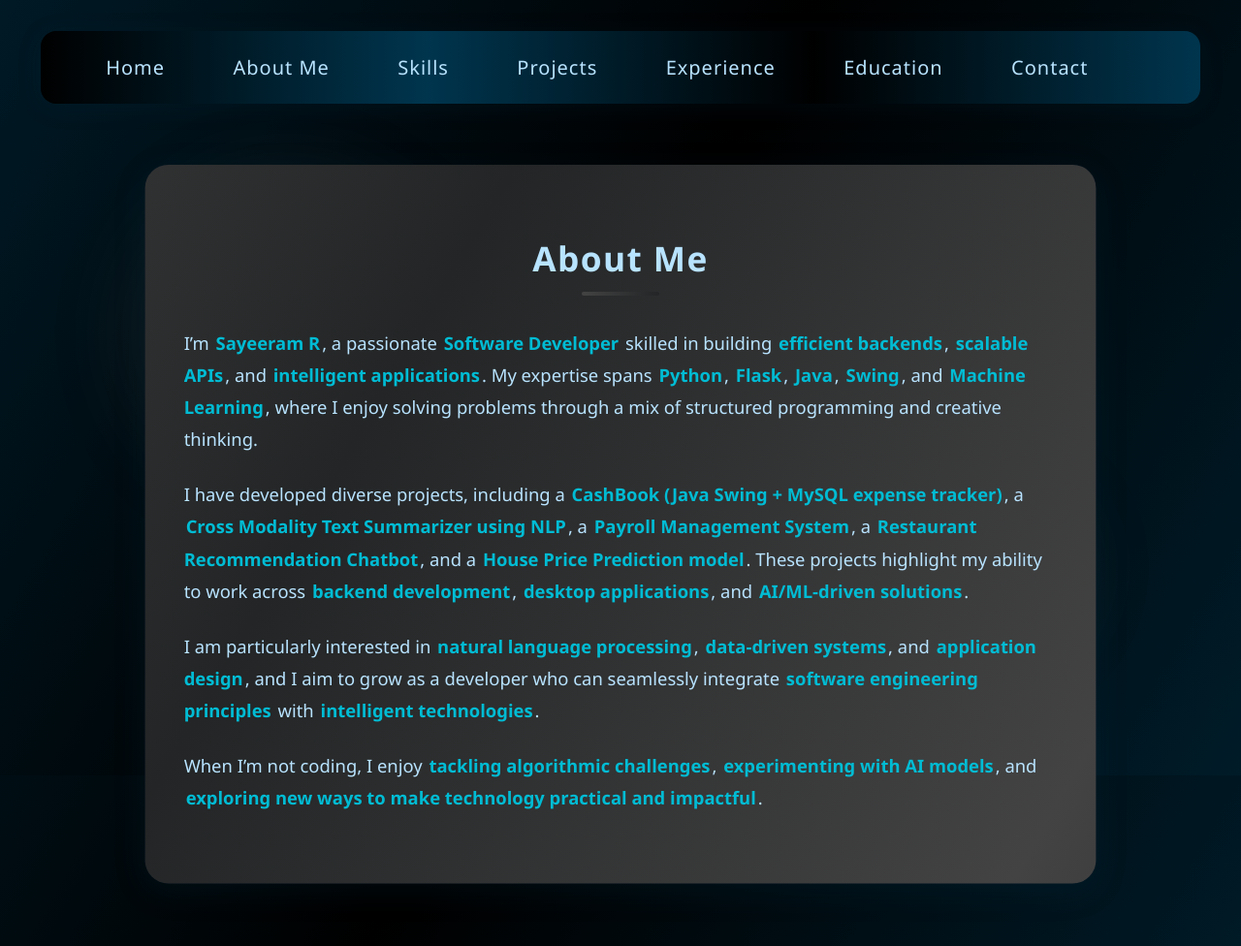
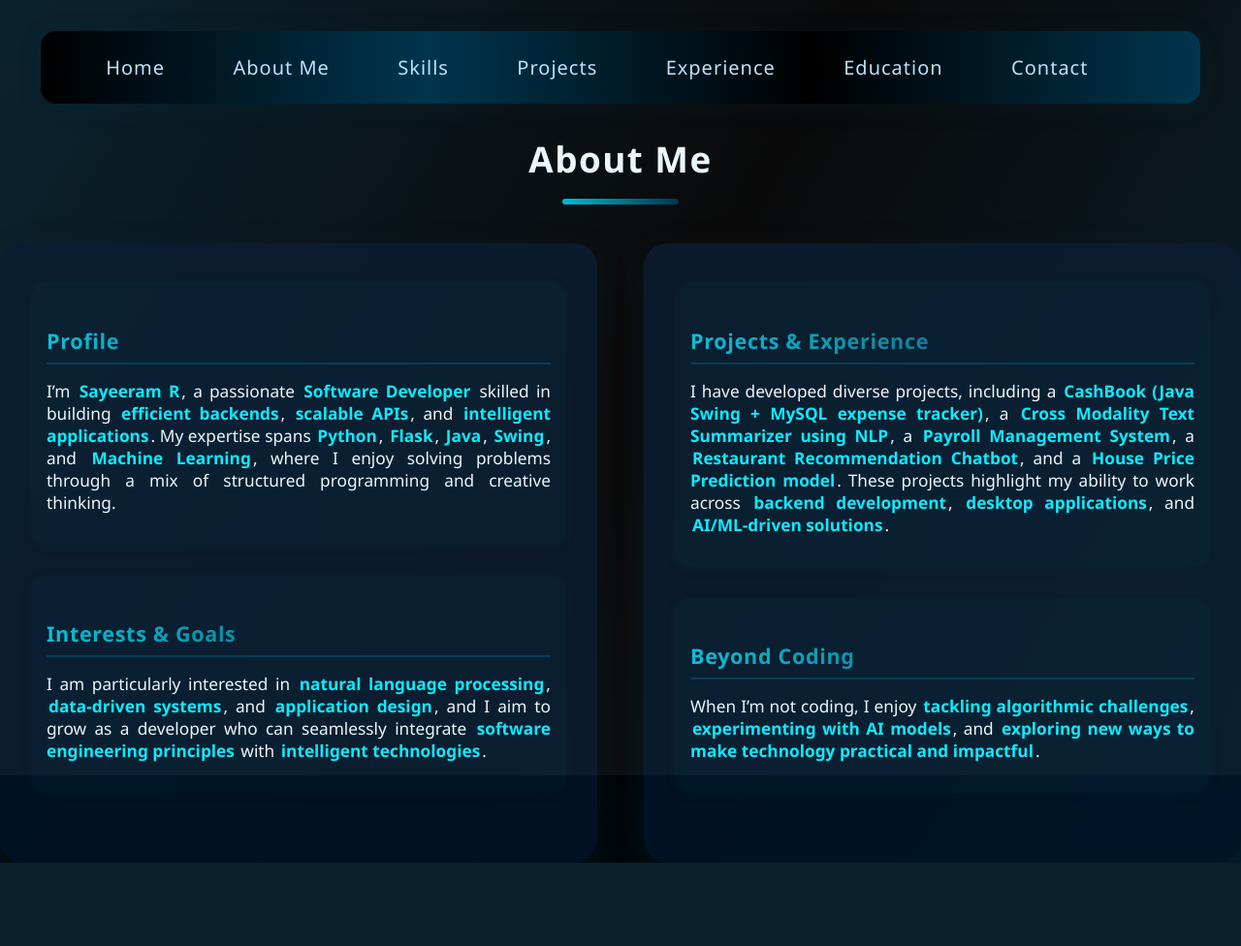
Before and after one commit to Sayeeram05/Portfolio, a Python web app: template website/templates/aboutMe.html in a window 1280 px wide. Shown: the whole page at 97% size. After the commit the page ends 890 px from the top, so only its background shows below. Run offline with Jinja, Linux system fonts and the light colour scheme; the template is opened without the code that fills it, so the values that code supplies are empty.

Commit message:
About Me : Frontend Completed

```diff
--- a/website/static/aboutMe.css
+++ b/website/static/aboutMe.css
@@ -1,190 +1,146 @@
 body {
+  font-family: 'Segoe UI', 'Roboto', Arial, sans-serif;
   background: linear-gradient(120deg, #000000, #00354e, #000000, #00354e);
   background-size: 300% 300%;
   animation: gradientMove 18s ease-in-out infinite;
-  color: #b8e3ff;
-  font-family: 'Segoe UI', 'Roboto', Arial, sans-serif;
+  color: #eaf6fb;
+  margin: 0;
+  padding: 0;
 }
 
-.about-animate-bg {
-  position: fixed;
-  top: 0; left: 0; width: 100vw; height: 100vh;
-  z-index: 0;
-  pointer-events: none;
-  background: linear-gradient(120deg, #000000, #00354e, #000000, #00354e);
-  background-size: 300% 300%;
-  animation: gradientMove 18s ease-in-out infinite;
-  overflow: hidden;
-}
-
-.about-animate-bg::before, .about-animate-bg::after {
-  content: '';
-  position: absolute;
-  border-radius: 50%;
-  opacity: 0.18;
-  filter: blur(32px);
-  animation: floatAnim 12s infinite alternate cubic-bezier(.77,0,.175,1);
-}
-
-.about-animate-bg::before {
-  width: 340px; height: 340px;
-  left: 10vw; top: 18vh;
-  background: linear-gradient(120deg, #434343 0%, #232526 100%);
-  animation-delay: 0s;
-}
-
-.about-animate-bg::after {
-  width: 220px; height: 220px;
-  right: 12vw; bottom: 14vh;
-  background: linear-gradient(120deg, #232526 0%, #434343 100%);
-  animation-delay: 2s;
-}
-
-@keyframes floatAnim {
-  0%   { transform: translateY(0) scale(1);}
-  100% { transform: translateY(40px) scale(1.08);}
-}
-
-/* Animated gradient border for about-container */
-.about-container {
-  position: relative;
-  z-index: 1;
-  max-width: 900px;
-  margin: 4rem auto;
-  background: rgba(0, 20, 40, 0.85);
-  border-radius: 24px;
-  box-shadow: 0 8px 32px rgba(0,53,78,0.18);
-  padding: 3rem 2.5rem;
-  color: #b8e3ff;
-  font-family: 'Segoe UI', 'Roboto', Arial, sans-serif;
-  animation: aboutBounceIn 1.2s cubic-bezier(.77,0,.175,1), aboutFloat 6s ease-in-out infinite 1.2s;
-  will-change: transform;
-}
-
-.about-container::before {
-  content: '';
-  position: absolute;
-  inset: 0;
-  border-radius: 24px;
-  padding: 3px;
-  background: linear-gradient(120deg, #434343, #232526, #434343, #181818);
-  background-size: 200% 200%;
-  animation: borderGradientMove 8s linear infinite;
-  z-index: -1;
-  pointer-events: none;
-}
-
-@keyframes borderGradientMove {
+@keyframes gradientMove {
   0% { background-position: 0% 50%; }
   50% { background-position: 100% 50%; }
   100% { background-position: 0% 50%; }
 }
 
-@keyframes aboutBounceIn {
-  0% {
-    opacity: 0;
-    transform: scale(0.85) translateY(60px);
-    box-shadow: 0 0px 0px rgba(44,83,100,0.00);
-  }
-  60% {
-    opacity: 1;
-    transform: scale(1.05) translateY(-10px);
-    box-shadow: 0 16px 48px rgba(44,83,100,0.22);
-  }
-  80% {
-    transform: scale(0.98) translateY(4px);
-    box-shadow: 0 8px 32px rgba(44,83,100,0.18);
-  }
-  100% {
-    opacity: 1;
-    transform: scale(1) translateY(0);
-    box-shadow: 0 8px 32px rgba(44,83,100,0.18);
-  }
+.about-title {
+  text-align: center;
+  font-size: 2.3rem;
+  color: #eaf6fb;
+  font-weight: 700;
+  margin-bottom: 2.5rem;
+  letter-spacing: 0.04em;
+  position: relative;
+  animation: textPop 1.2s cubic-bezier(.77,0,.175,1);
 }
-
-/* Optional: gentle floating animation after bounce-in */
-.about-container {
-  animation: aboutBounceIn 1.2s cubic-bezier(.77,0,.175,1), aboutFloat 6s ease-in-out infinite 1.2s;
-}
-
-@keyframes aboutFloat {
-  0%   { transform: translateY(0) scale(1);}
-  50%  { transform: translateY(-10px) scale(1.01);}
-  100% { transform: translateY(0) scale(1);}
-}
-
-@keyframes fadeInAbout {
-  0% { opacity: 0; transform: translateY(40px);}
-  100% { opacity: 1; transform: translateY(0);}
-}
-
-/* Animated underline for h1 */
-.about-container h1 {
-  font-size: 2.2rem;
-  margin-bottom: 2rem;
-  color: #b8e3ff;
-  font-weight: 700;
-  letter-spacing: 0.04em;
-  text-align: center;
-  animation: textPop 1.2s cubic-bezier(.77,0,.175,1);
-  position: relative;
-}
-
-.about-container h1::after {
+.about-title::after {
   content: '';
   display: block;
-  margin: 0.7rem auto 0 auto;
-  width: 80px;
-  height: 4px;
-  border-radius: 2px;
-  background: linear-gradient(90deg, #434343 0%, #232526 100%);
+  margin: 1rem auto 0 auto;
+  width: 120px;
+  height: 6px;
+  border-radius: 3px;
+  background: linear-gradient(90deg, #00bcd4 0%, #00354e 100%);
   animation: underlineGrow 1.2s cubic-bezier(.77,0,.175,1);
 }
 
-@keyframes underlineGrow {
-  0% { width: 0; opacity: 0; }
-  100% { width: 80px; opacity: 1; }
+.about-list {
+  max-width: 900px;
+  margin: 0 auto;
+  background: rgba(0, 20, 40, 0.85);
+  border-radius: 24px;
+  box-shadow: 0 8px 32px rgba(0,53,78,0.18);
+  padding: 3rem 2.5rem;
 }
 
-/* Fade-in and slide-up for paragraphs */
-.about-container p {
-  font-size: 1.15rem;
-  line-height: 1.8;
-  margin-bottom: 1.5rem;
-  color: #b8e3ff;
-  opacity: 0;
-  transform: translateY(30px);
-  animation: fadeInAbout 1.6s cubic-bezier(.77,0,.175,1) forwards;
+.about-flex {
+  display: flex;
+  gap: 3rem;
+  max-width: 1300px;
+  margin: 0 auto;
+  justify-content: center;
+  align-items: flex-start;
+  flex-wrap: wrap;
 }
 
-.about-container p:nth-of-type(1) { animation-delay: 1.3s; }
-.about-container p:nth-of-type(2) { animation-delay: 1.5s; }
-.about-container p:nth-of-type(3) { animation-delay: 1.7s; }
-.about-container p:nth-of-type(4) { animation-delay: 1.9s; }
+.about-column {
+  flex: 1 1 350px;
+  background: rgba(0, 20, 40, 0.85);
+  border-radius: 24px;
+  box-shadow: 0 8px 32px rgba(0,53,78,0.18);
+  padding: 2.5rem 2rem;
+  min-width: 350px;
+}
 
-/* Subtle glowing effect on strong tags */
-.about-container strong {
+.about-item {
+  background: rgba(0, 53, 78, 0.12);
+  border-radius: 16px;
+  margin-bottom: 2rem;
+  padding: 1.5rem 1rem;
+  box-shadow: 0 2px 12px rgba(0,53,78,0.10);
+  transition: transform 0.3s, box-shadow 0.3s;
+  animation: fadeInAbout 1.6s cubic-bezier(.77,0,.175,1);
+}
+
+.about-item:hover {
+  transform: scale(1.03) translateY(-4px);
+  box-shadow: 0 8px 32px #00bcd4;
+}
+
+.about-section-title {
+  color: #00bcd4;
+  font-size: 1.35rem;
+  margin-bottom: 1rem;
+  letter-spacing: 0.03em;
+  text-align: left;
+  background: linear-gradient(90deg, #00bcd4 0%, #00354e 100%);
+  -webkit-background-clip: text;
+  -webkit-text-fill-color: transparent;
+  padding-bottom: 0.5rem;
+  border-bottom: 2px solid #00354e;
+}
+
+.about-item p {
+  color: #eaf6fb;
+  margin: 0.5rem 0;
+  font-size: 1.08rem;
+  text-align: justify;
+}
+
+.about-item strong {
   font-weight: bold;
-  color: #00bcd4;
+  color: #00eaff;
   background: none;
   padding: 0 2px;
   border-radius: 2px;
 }
 
-@keyframes strongGlow {
-  0% { box-shadow: 0 0 8px 0 rgba(255,255,255,0.08);}
-  100% { box-shadow: 0 0 16px 2px rgba(255,255,255,0.18);}
+@keyframes textPop {
+  0% { opacity: 0; transform: scale(0.8);}
+  100% { opacity: 1; transform: scale(1);}
+}
+@keyframes underlineGrow {
+  0% { width: 0; opacity: 0; }
+  100% { width: 120px; opacity: 1; }
+}
+@keyframes fadeInAbout {
+  0% { opacity: 0; transform: translateY(30px);}
+  100% { opacity: 1; transform: translateY(0);}
+}
+
+@media (max-width: 900px) {
+  .about-flex {
+    flex-direction: column;
+    gap: 2rem;
+  }
+  .about-column {
+    min-width: 0;
+    padding: 1.2rem 0.7rem;
+  }
 }
 
 @media (max-width: 700px) {
-  .about-container {
+  .about-list {
     padding: 1.2rem 0.7rem;
-    margin: 2rem 0.5rem;
   }
-  .about-container h1 {
+  .about-title {
     font-size: 1.4rem;
   }
-  .about-container p {
+  .about-section-title {
+    font-size: 1.1rem;
+  }
+  .about-item p {
     font-size: 1rem;
     line-height: 1.6;
   }
--- a/website/templates/aboutMe.html
+++ b/website/templates/aboutMe.html
@@ -6,20 +6,37 @@
 {% endblock %}
 
 {% block body %}
-<div class="about-animate-bg"></div>
-<div class="about-container">
-  <h1>About Me</h1>
+<section id="about">
+  <h2 class="about-title">About Me</h2>
+  <div class="about-flex">
+    <div class="about-column">
+      <div class="about-item">
+        <h3 class="about-section-title">Profile</h3>
         <p>
           I’m <strong>Sayeeram R</strong>, a passionate <strong>Software Developer</strong> skilled in building <strong>efficient backends</strong>, <strong>scalable APIs</strong>, and <strong>intelligent applications</strong>. My expertise spans <strong>Python</strong>, <strong>Flask</strong>, <strong>Java</strong>, <strong>Swing</strong>, and <strong>Machine Learning</strong>, where I enjoy solving problems through a mix of structured programming and creative thinking.
         </p>
+      </div>
+      <div class="about-item">
+        <h3 class="about-section-title">Interests & Goals</h3>
+        <p>
+          I am particularly interested in <strong>natural language processing</strong>, <strong>data-driven systems</strong>, and <strong>application design</strong>, and I aim to grow as a developer who can seamlessly integrate <strong>software engineering principles</strong> with <strong>intelligent technologies</strong>.
+        </p>
+      </div>
+    </div>
+    <div class="about-column">
+      <div class="about-item">
+        <h3 class="about-section-title">Projects & Experience</h3>
         <p>
           I have developed diverse projects, including a <strong>CashBook (Java Swing + MySQL expense tracker)</strong>, a <strong>Cross Modality Text Summarizer using NLP</strong>, a <strong>Payroll Management System</strong>, a <strong>Restaurant Recommendation Chatbot</strong>, and a <strong>House Price Prediction model</strong>. These projects highlight my ability to work across <strong>backend development</strong>, <strong>desktop applications</strong>, and <strong>AI/ML-driven solutions</strong>.
         </p>
-  <p>
-    I am particularly interested in <strong>natural language processing</strong>, <strong>data-driven systems</strong>, and <strong>application design</strong>, and I aim to grow as a developer who can seamlessly integrate <strong>software engineering principles</strong> with <strong>intelligent technologies</strong>.
-  </p>
+      </div>
+      <div class="about-item">
+        <h3 class="about-section-title">Beyond Coding</h3>
         <p>
           When I’m not coding, I enjoy <strong>tackling algorithmic challenges</strong>, <strong>experimenting with AI models</strong>, and <strong>exploring new ways to make technology practical and impactful</strong>.
         </p>
       </div>
+    </div>
+  </div>
+</section>
 {% endblock %}
```
Lines whose indentation alone changed are shown as unchanged.
